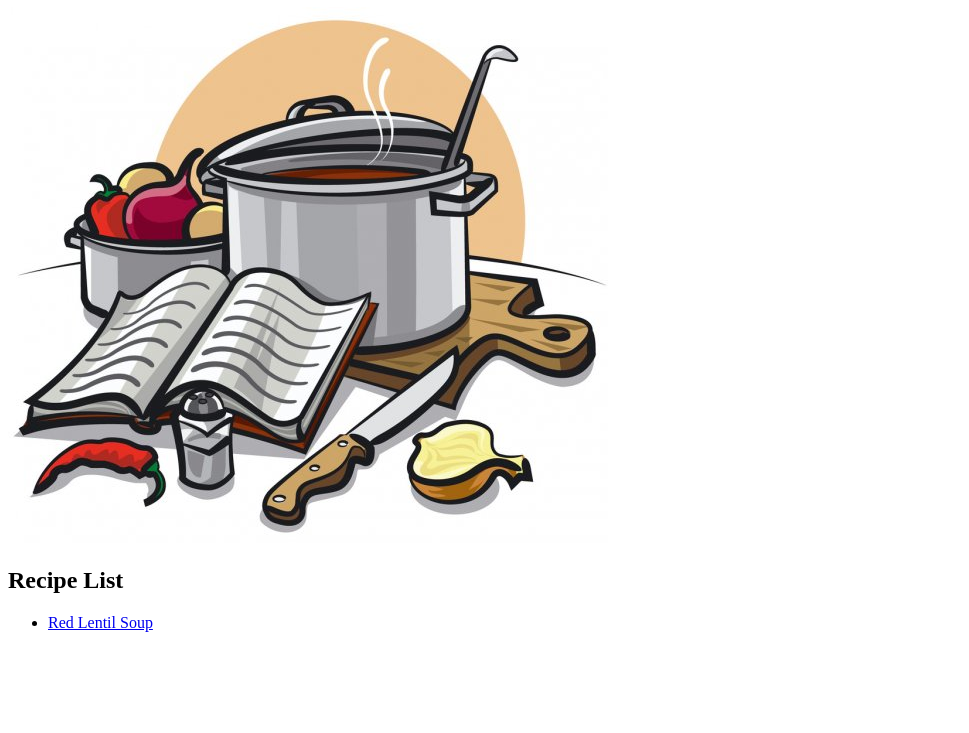
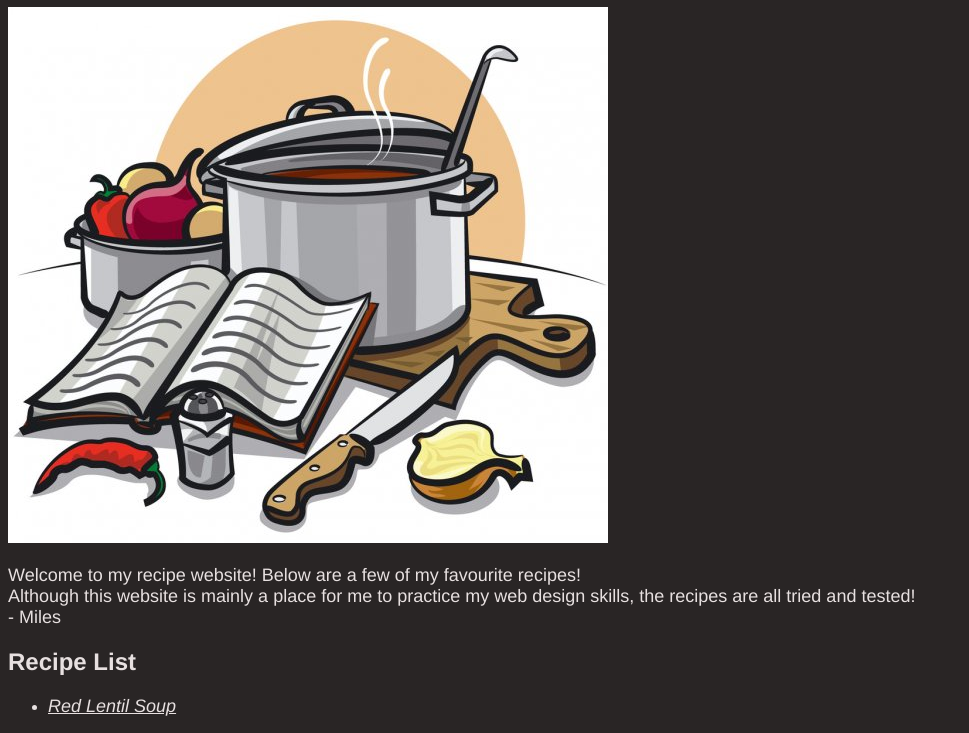
Before and after one commit to mileseastwood/odin-recipes, a plain HTML site: page index.html in a window 1280 px wide. Shown: the part 73-806 px from the top of the page, without its empty margins (0-969 px from the left). Drawn offline with Linux system fonts and the light colour scheme.

Commit message:
Added style.css

```diff
--- /dev/null
+++ b/css/style.css
@@ -0,0 +1,21 @@
+*{
+    font-family: Helvetica, Arial, sans-serif;
+    color: rgb(231, 224, 224);
+}
+
+body {
+    background-color: rgb(41, 37, 37);
+}
+
+img {
+    width: 300x;
+}
+
+.recipe {
+    font-size: large;
+    font-style: italic;
+}
+
+#intro {
+    font-size: large;
+}
--- a/index.html
+++ b/index.html
@@ -4,14 +4,20 @@
   <meta charset="UTF-8">
   <meta http-equiv="X-UA-Compatible" content="IE=edge">
   <meta name="viewport" content="width=device-width, initial-scale=1.0">
+  <link rel="stylesheet" href="./css/style.css">
   <title>RecipeWebsite</title>
 </head>
 <body>
   <h1>Odin Recipes</h1>
-  <img src="img/homepageicon.jpg">
+  <img src="img/homepageicon.jpg" alt="Unoriginal clipart">
+  <p id="intro">Welcome to my recipe website! Below are a few of my favourite recipes!
+                <br>Although this website is mainly a place for me to practice my web design skills,
+                the recipes are all tried and tested! <br> - Miles</p>
+
+  </p>
   <h2>Recipe List</h2>
   <ul>
-    <li><a href="./recipes/redlentilsoup.html">Red Lentil Soup</a></li>
+    <li><a class="recipe" href="./recipes/redlentilsoup.html">Red Lentil Soup</a></li>
   </ul>
 </body>
 </html>
```
Also changed, not shown: recipes/redlentilsoup.html (+1 -0 lines).
